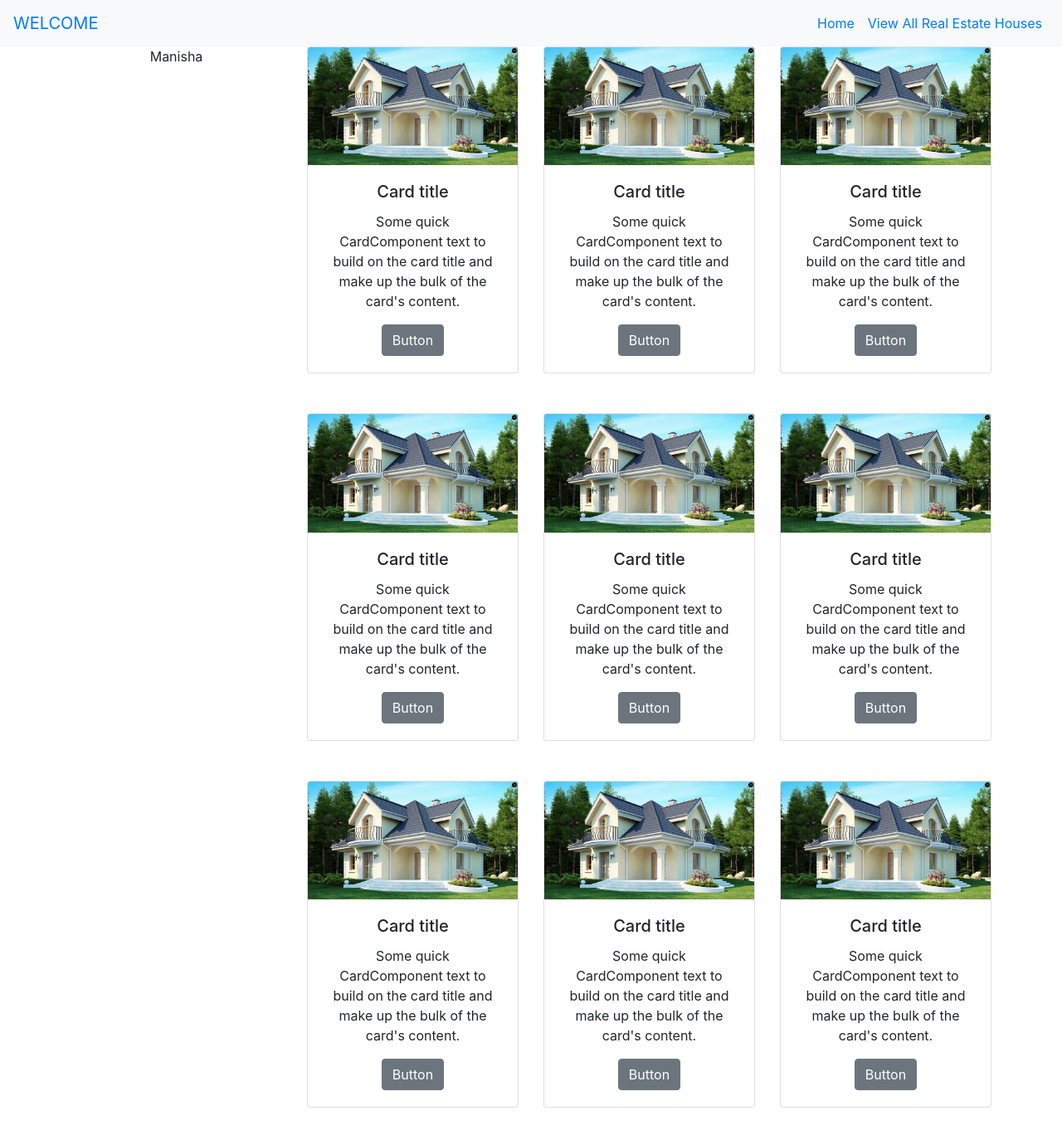
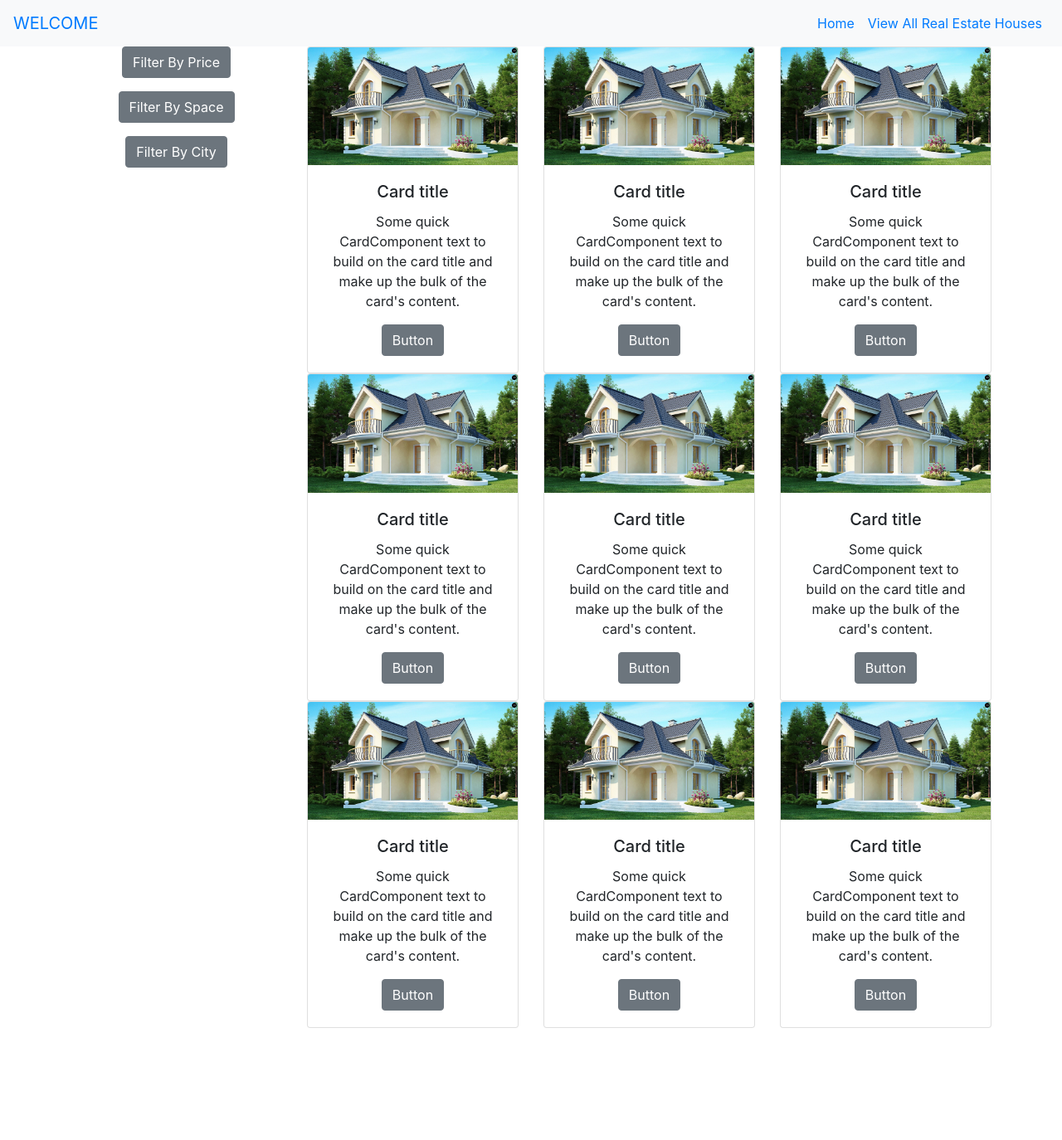
Before and after one commit to Manisha9801/React-Redux-Real-Estate-project, a React (Create React App) app: page /view-all in a window 1280 px wide. Shown: the top 1374 px of the page at 83% size. After the commit the page ends 1239 px from the top, so only its background shows below. Built offline with nearby package versions, Linux system fonts and the light colour scheme.

Commit message:
UI for filter options in the listing page

```diff
--- /dev/null
+++ b/src/component/Filter/Collapsable/Collapsable.js
@@ -0,0 +1,37 @@
+import React ,{Component} from 'react';
+import { Collapse, Button, FormGroup } from 'reactstrap';
+
+import CollapsableElement from './CollapsableElement/CollapsableElement';
+import Wrapper from './../../../hoc/Wrapper';
+
+class Collapsable extends Component {
+
+    constructor(props) {
+        super(props);
+        this.state = {
+           collapse: false
+          };
+    }
+
+    toggle = ()=> {
+        this.setState({ collapse: !this.state.collapse });
+    }
+
+    render() {
+        const {filterOption} = this.props;
+        return(
+            <Wrapper className="clearfix">
+                <Button onClick={this.toggle} style={{ marginBottom: '1rem' }}>{filterOption.filterCategory}</Button>
+                <Collapse isOpen={this.state.collapse}>
+                <FormGroup>
+                    {filterOption.filters.map((filteritems,key) => {
+                        return <CollapsableElement key={key} filteritems={filteritems} filterOption={filterOption} />
+                    })}
+                </FormGroup>
+                </Collapse>
+            </Wrapper>
+        );
+    }
+}
+
+export default Collapsable;
--- /dev/null
+++ b/src/component/Filter/Collapsable/CollapsableElement/CollapsableElement.js
@@ -0,0 +1,15 @@
+import React from 'react';
+import Wrapper from './../../../../hoc/Wrapper';
+import {Label,Input } from 'reactstrap';
+
+const CollapsableElement = (props) => {
+    const {filterOption,filteritems} = props;
+    return(
+        <Wrapper>
+            <Input type={filterOption.filterType} name={filteritems.name} value={filteritems.value} />
+            <Label>{filteritems.type}</Label><br />
+        </Wrapper>
+    );
+}
+
+export default CollapsableElement;
--- /dev/null
+++ b/src/component/Filter/Filter.js
@@ -0,0 +1,11 @@
+import React from 'react';
+
+import filters from './../../constant/filter';
+import Collapsable from './Collapsable/Collapsable';
+
+
+const Filter = ()=>{
+  return filters.map((filterOption,index) => <Collapsable key={index} filterOption={filterOption} />)
+}
+
+export default Filter;
--- a/src/component/UI/Cards/Cards.js
+++ b/src/component/UI/Cards/Cards.js
@@ -10,7 +10,7 @@ const CardComponent = (props) => {
         <CardImg top width="100%" src={img} alt="Card image cap" />
         <CardBody>
           <CardTitle>Card title</CardTitle>
-          <CardText style={{"text-overflow" : "ellipsis"}}>Some quick CardComponent text to build on the card title and make up the bulk of the card's content.</CardText>
+          <CardText style={{"textOverflow" : "ellipsis"}}>Some quick CardComponent text to build on the card title and make up the bulk of the card's content.</CardText>
           <Button>Button</Button>
         </CardBody>
       </Card>
--- /dev/null
+++ b/src/constant/filter.js
@@ -0,0 +1,30 @@
+const filterData = [
+    {
+    "filterCategory" : "Filter By Price",
+    "filterType" : "radio",
+    "filters" : [
+                {"type" : "price low to high" , "value" : "asc" ,"name" : "ByPrice"},
+                {"type" : "price high to low" , "value" : "desc","name" : "ByPrice"}
+                ]
+    },
+    {
+    "filterCategory" : "Filter By Space",
+    "filterType" : "checkbox",
+    "filters" : [
+                {"type" : "1BHK" , "value" : "1BHK","name" : "BySpace"},
+                {"type" : "2BHK" , "value" : "2BHK","name" : "BySpace"},
+                {"type" : "3BHK" , "value" : "3BHK","name" : "BySpace"}
+                ]
+    },
+    {
+    "filterCategory" : "Filter By City",
+    "filterType" : "radio",
+    "filters" : [
+                {"type" : "Bangalore" , "value" : "Bangalore","name":"ByCity"},
+                {"type" : "Mumbai" , "value" : "Mumbai","name":"ByCity"},
+                {"type" : "Delhi" , "value" : "Delhi","name":"ByCity"}
+                ]
+    }
+];
+
+export default filterData;
--- a/src/containers/ListAllHouses/ListAllHouses.js
+++ b/src/containers/ListAllHouses/ListAllHouses.js
@@ -1,7 +1,10 @@
 import React , {Component} from 'react';
 import Wrapper from './../../hoc/Wrapper';
 import { Container, Row, Col } from 'reactstrap';
+
 import CardComponent from './../../component/UI/Cards/Cards';
+import Filter from './../../component/Filter/Filter';
+
 
 class ListAllHouses extends Component {
     render() {
@@ -10,27 +13,20 @@ class ListAllHouses extends Component {
                 <Container>
                     <Row>
                         <Col lg="3">
-                            Manisha
+                            <Filter />
                         </Col>
                         <Col lg="9">
                             <Row>
-                                <Col lg="4"><CardComponent /></Col>
-                                <Col lg="4"><CardComponent /></Col>
-                                <Col lg="4"><CardComponent /></Col>
+                                <Col lg="4" md="6" sm="12"><CardComponent /></Col>
+                                <Col lg="4" md="6" sm="12"><CardComponent /></Col>
+                                <Col lg="4" md="6" sm="12"><CardComponent /></Col>
+                                <Col lg="4" md="6" sm="12"><CardComponent /></Col>
+                                <Col lg="4" md="6" sm="12"><CardComponent /></Col>
+                                <Col lg="4" md="6" sm="12"><CardComponent /></Col>
+                                <Col lg="4" md="6" sm="12"><CardComponent /></Col>
+                                <Col lg="4" md="6" sm="12"><CardComponent /></Col>
+                                <Col lg="4" md="6" sm="12"><CardComponent /></Col>
                             </Row>
-                            <br /><br />
-                            <Row>
-                                <Col lg="4"><CardComponent /></Col>
-                                <Col lg="4"><CardComponent /></Col>
-                                <Col lg="4"><CardComponent /></Col>
-                            </Row>
-                            <br /><br />
-                            <Row>
-                                <Col lg="4"><CardComponent /></Col>
-                                <Col lg="4"><CardComponent /></Col>
-                                <Col lg="4"><CardComponent /></Col>
-                            </Row>
-                            <br /><br />
                         </Col>
                     </Row>
                 </Container>
--- a/src/hoc/Wrapper.js
+++ b/src/hoc/Wrapper.js
@@ -1,2 +1,4 @@
-const Wrapper = (props) => props.children
+import React from 'react';
+
+const Wrapper = (props) => <div className={props.className}>{props.children}</div>
 export default Wrapper;
```
